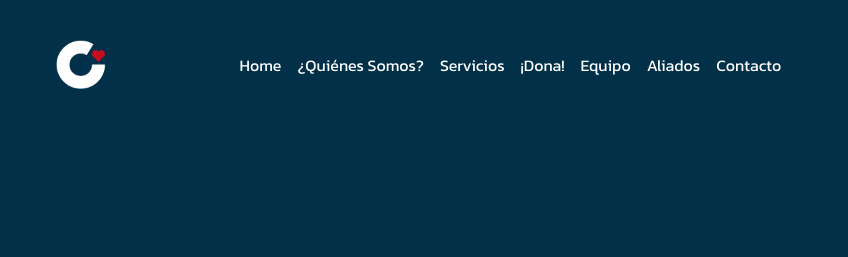
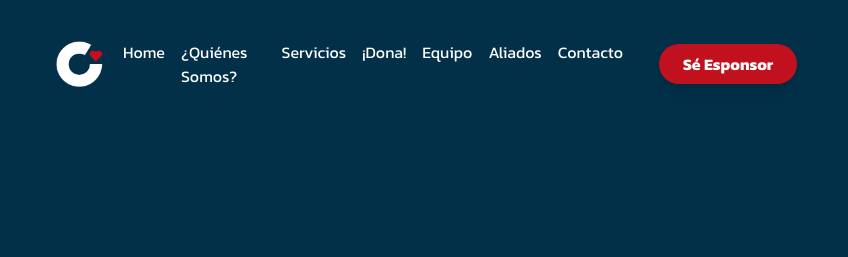
Before and after one commit to irinafaneite/corazones_foundation, a website built with Vite: page index.html in a window 1280 px wide. Shown: the top 257 px of the page, 0-848 px from the left. Built offline with nearby package versions, Linux system fonts and the light colour scheme.

Commit message:
add button to sponsorships pages

```diff
--- a/en.html
+++ b/en.html
@@ -91,7 +91,7 @@
                     <div class="text-4xl font-bold">
                         <img class="w-[50px]" src="./src/assets/images/logo-blanco.png" />
                     </div>
-                    <div>
+                    <div class="flex items-center gap-5">
                         <ul class="hidden lg:flex">
                             <li class="mr-4">
                                 <a href="/">Home</a>
@@ -115,6 +115,10 @@
                                 <a href="#contact">Contact</a>
                             </li>
                         </ul>
+                        <a href="sponsors/en/become_sponsor.html"
+                            class="bg-secondary text-white font-bold py-2 px-6 rounded-full text-sm md:text-base hover:bg-white hover:text-secondary transition-all duration-300 shadow-lg whitespace-nowrap">
+                            Sponsor
+                        </a>
                     </div>
                 </nav>
                 <header class="container pb-5 px-4 flex items-center h-full lg:mt-0 sm:pb-0">
--- a/index.html
+++ b/index.html
@@ -91,7 +91,7 @@
           <div class="text-4xl font-bold">
             <img class="w-[50px]" src="./src/assets/images/logo-blanco.png" />
           </div>
-          <div>
+          <div class="flex items-center gap-5">
             <ul class="hidden lg:flex">
               <li class="mr-4">
                 <a href="/">Home</a>
@@ -115,6 +115,10 @@
                 <a href="#contact">Contacto</a>
               </li>
             </ul>
+            <a href="sponsors/es/conviertete_en_esponsor.html"
+              class="bg-secondary text-white font-bold py-2 px-6 rounded-full text-sm md:text-base hover:bg-white hover:text-secondary transition-all duration-300 shadow-lg whitespace-nowrap">
+              Sé Esponsor
+            </a>
           </div>
         </nav>
         <header class="container pb-5 px-4 flex items-center h-full lg:mt-0 sm:pb-0">
```
Lines whose indentation alone changed are shown as unchanged.
